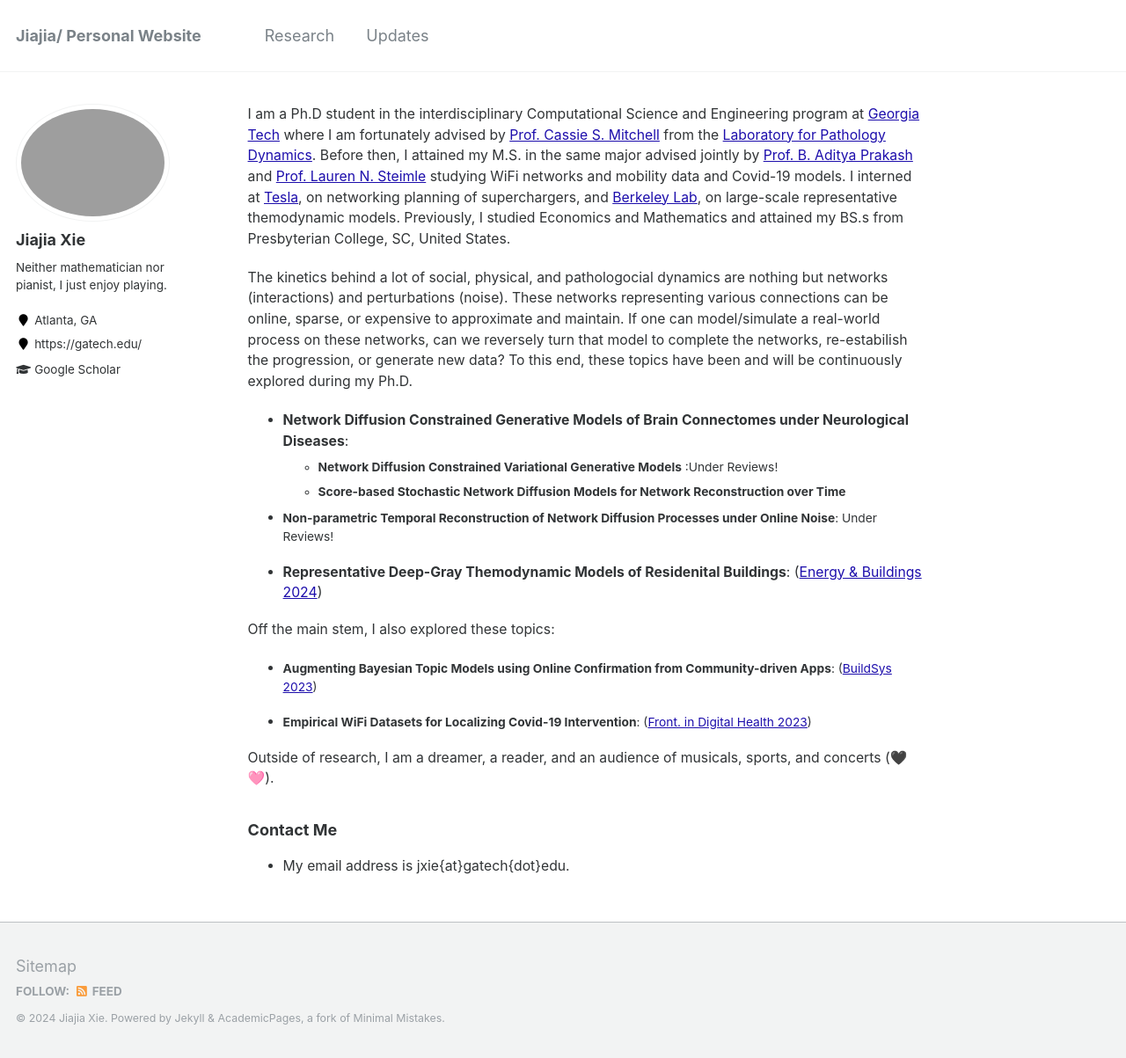
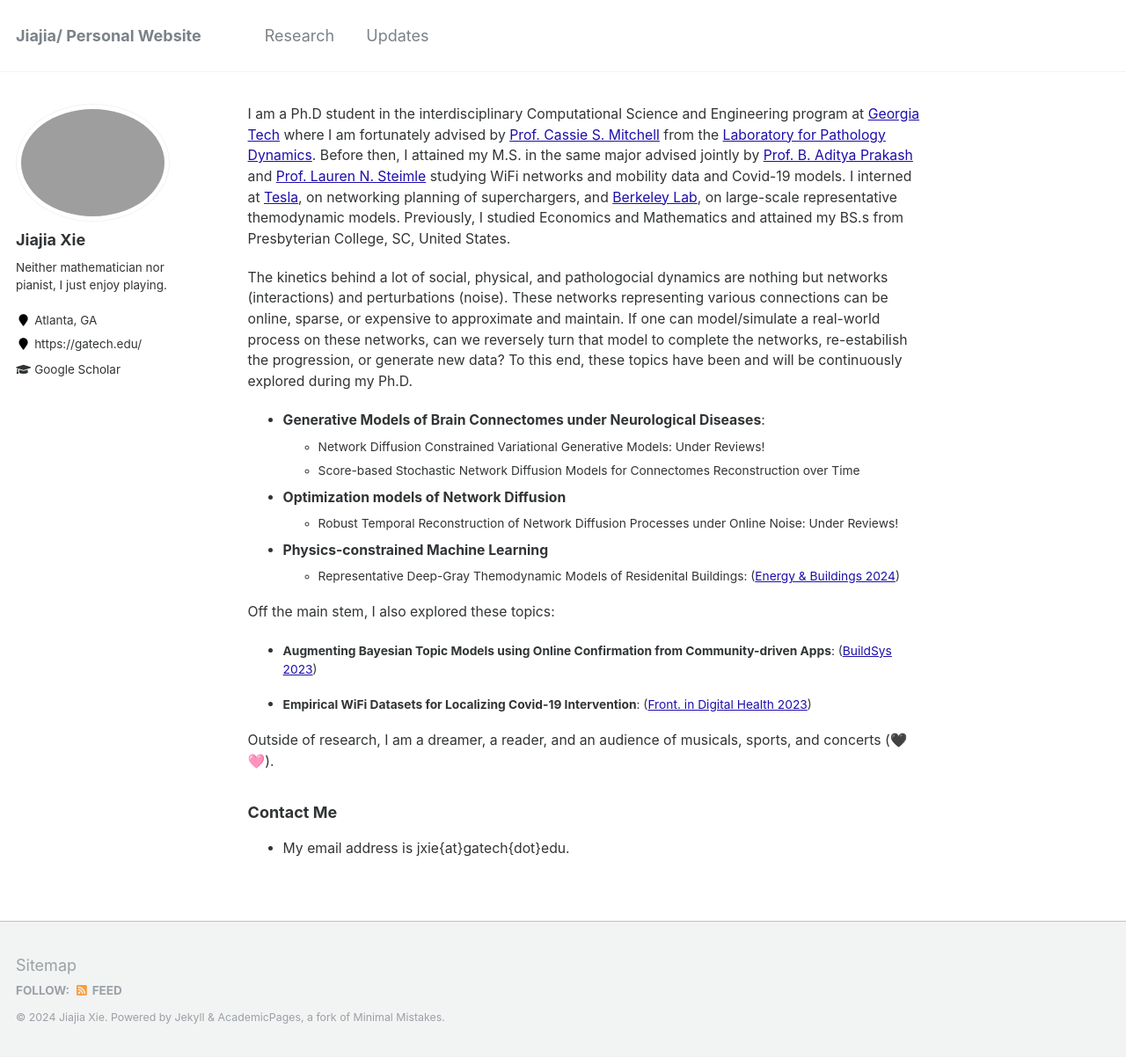
Before and after one commit to jxie1997/jxie1997.github.io, a Jekyll site: the page built from _pages/about.md, in a window 1280 px wide and 1203 px high. Shown: the whole window at 88% size. Built offline with Jekyll 4.4.1, drawn with Linux system fonts in a browser that asks for light colours.

Commit message:
update aug 14 2024 2

```diff
--- a/_pages/about.md
+++ b/_pages/about.md
@@ -16,13 +16,15 @@ The kinetics behind a lot of social, physical, and pathologocial dynamics are no
 
 
 
-* **Network Diffusion Constrained Generative Models of Brain Connectomes under Neurological Diseases**:
-  - **Network Diffusion Constrained Variational Generative Models** :Under Reviews!
-  - **Score-based Stochastic Network Diffusion Models for Network Reconstruction over Time**
+* **Generative Models of Brain Connectomes under Neurological Diseases**:
+  - Network Diffusion Constrained Variational Generative Models: Under Reviews!
+  - Score-based Stochastic Network Diffusion Models for Connectomes Reconstruction over Time
 
-* **Non-parametric Temporal Reconstruction of Network Diffusion Processes under Online Noise**: Under Reviews!
+* **Optimization models of Network Diffusion**
+  - Robust Temporal Reconstruction of Network Diffusion Processes under Online Noise: Under Reviews!
 
-* **Representative Deep-Gray Themodynamic Models of Residenital Buildings**: ([Energy & Buildings 2024](https://www.sciencedirect.com/science/article/abs/pii/S0378778824005243))
+* **Physics-constrained Machine Learning**
+  - Representative Deep-Gray Themodynamic Models of Residenital Buildings: ([Energy & Buildings 2024](https://www.sciencedirect.com/science/article/abs/pii/S0378778824005243))
 
 Off the main stem, I also explored these topics:
 
```
